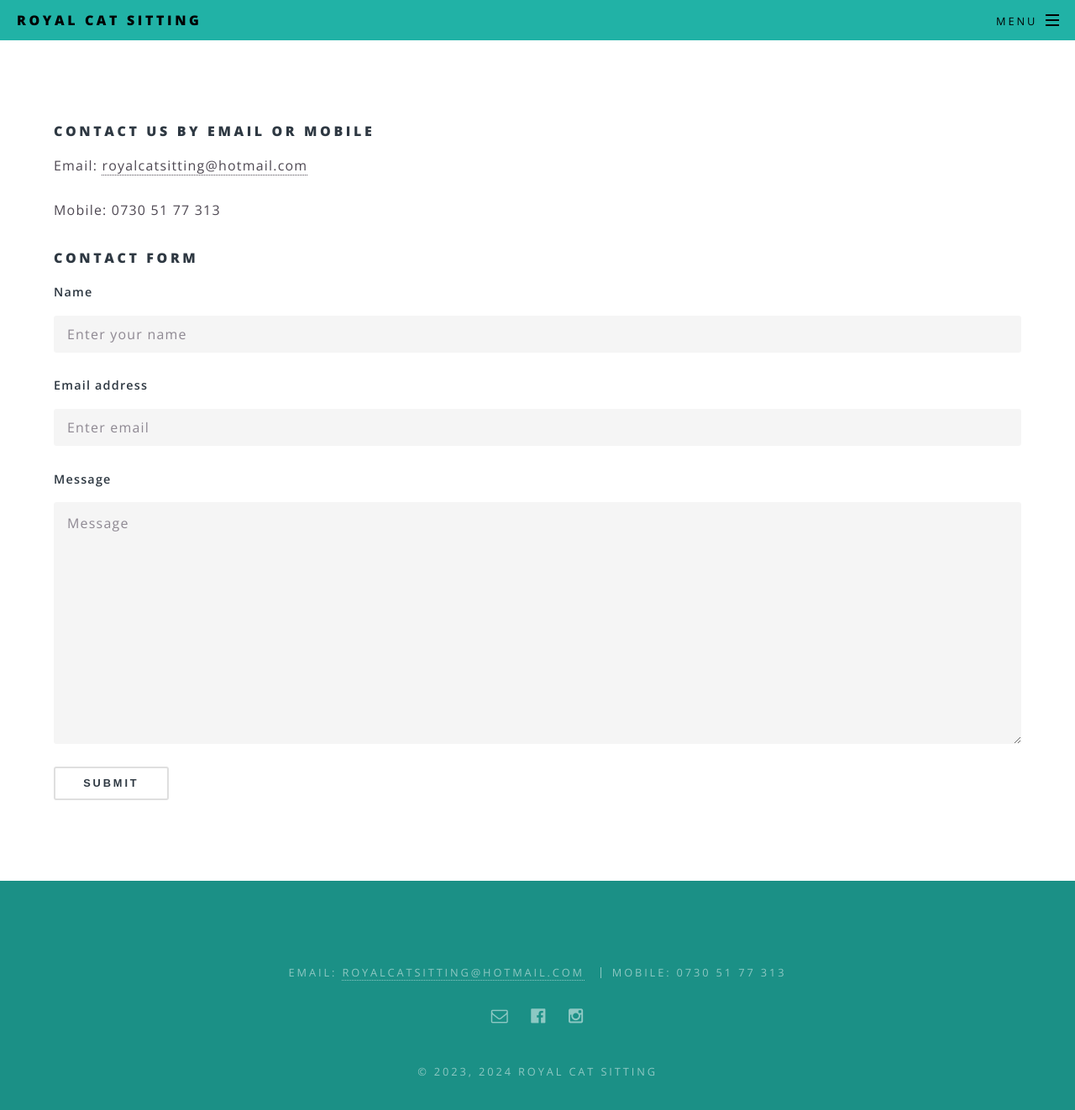
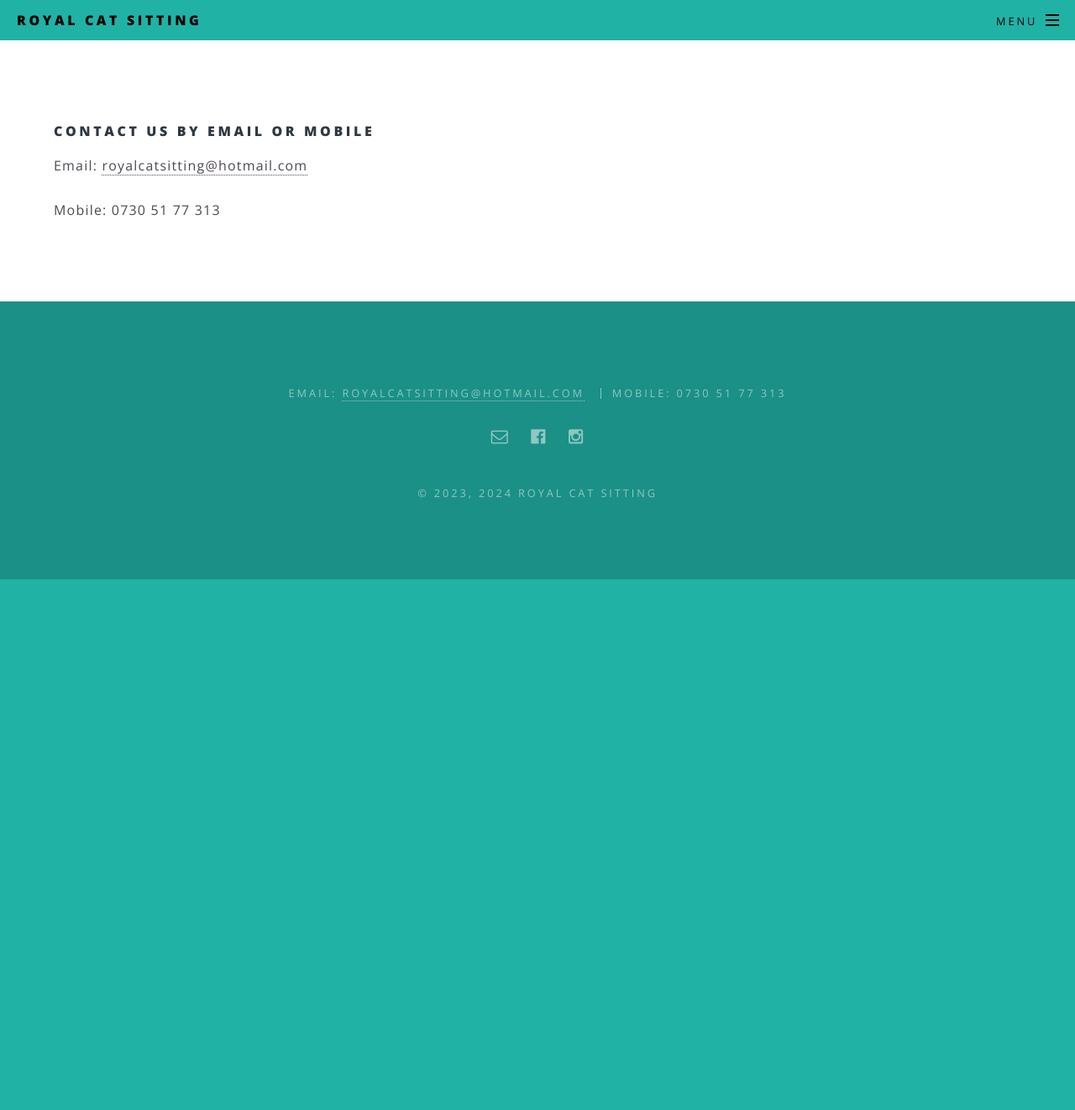
Before and after one commit to royalcatsitting/royalcatsitting.github.io, a Jekyll site: the page built from contactus.html, in a window 1280 px wide and 1379 px high. Shown: the top 1322 px of the window at 84% size. Built offline with Jekyll 4.4.1, drawn with Linux system fonts in a browser that asks for light colours.

Commit message:
Update contactus.html

```diff
--- a/contactus.html
+++ b/contactus.html
@@ -9,22 +9,4 @@ order: 3
 	Email: <a href="mailto:royalcatsitting@hotmail.com">royalcatsitting@hotmail.com</a><br /><br />
 	Mobile: 0730 51 77 313<br />
 
-	<h4>Contact form</h4>
-	<form accept-charset="UTF-8" action="https://getform.io/f/d6d043cf-c821-40b4-9abd-24ada978943e" method="POST" enctype="multipart/form-data">
-      <div class="form-group">
-        <label for="exampleInputName">Name</label>
-        <input type="text" name="name" class="form-control" id="exampleInputName" placeholder="Enter your name" required="required">
-      </div><br />
-      <div class="form-group">
-        <label for="exampleInputEmail1" required="required">Email address</label>
-        <input type="email" name="email" class="form-control" id="exampleInputEmail1" aria-describedby="emailHelp" placeholder="Enter email">
-      </div><br />
-      <div class="form-group">
-        <label for="exampleInputText" required="required">Message</label>
-        <textarea name="message" class="form-control" id="exampleInputText" aria-describedby="testHelp" placeholder="Message" rows="10" cols="50"></textarea>
-      </div>
-      <br />
-      <input type="hidden" name="form_type" value="CONTACT">
-      <button type="submit" class="btn btn-primary">Submit</button>
-    </form>
-    </p>
+        </p>
```
